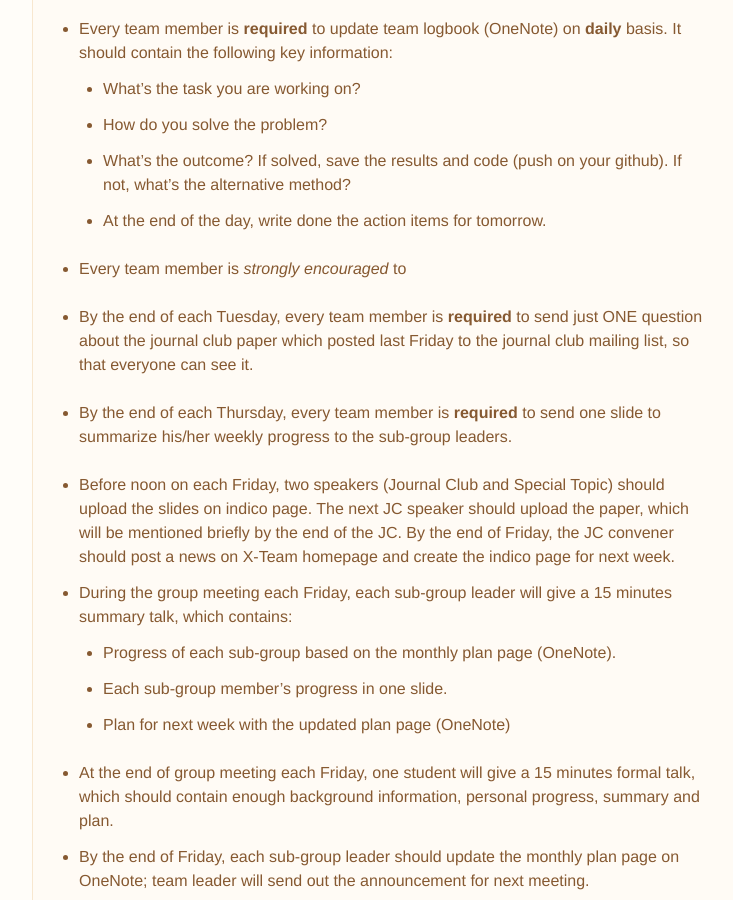
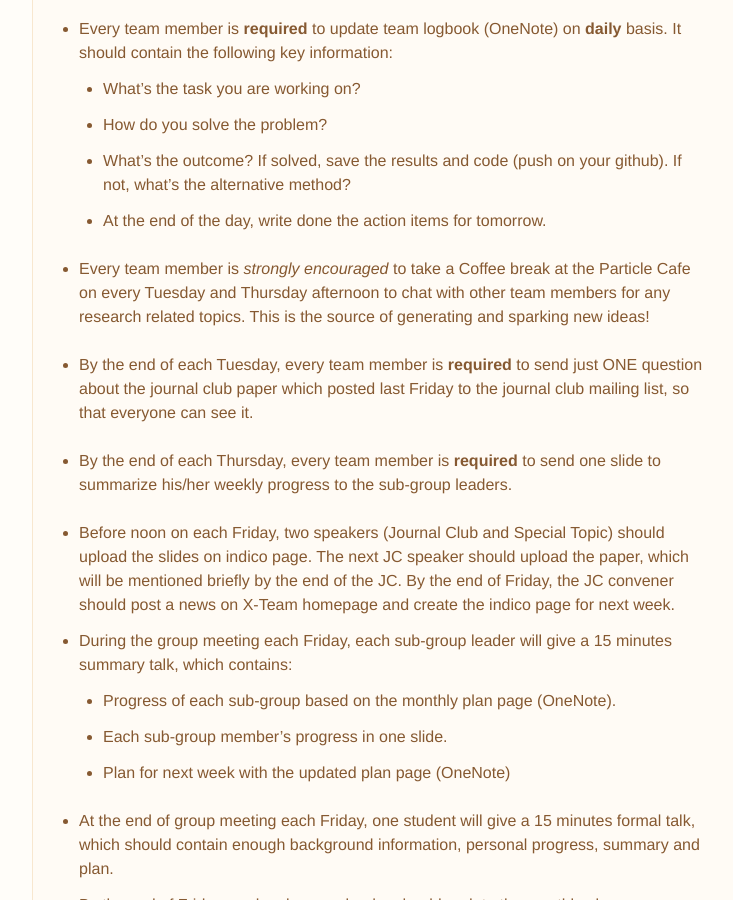
Before and after one commit to dt-np/xteam, a Jekyll site: the page built from _docs/rule.md, in a window 1280 px wide and 900 px high, scrolled down 703 px. Shown: the whole window, without its empty margins (398-1131 px from the left). Built offline with Jekyll 4.4.1, drawn with Linux system fonts in a browser that asks for light colours.

Commit message:
update rule to v1.1

```diff
--- a/_docs/rule.md
+++ b/_docs/rule.md
@@ -23,7 +23,7 @@ Search for New Physics with advanced particle detectors.
     - What's the outcome? If solved, save the results and code (push on your github). If not, what's the alternative method?
     - At the end of the day, write done the action items for tomorrow.
 
-- Every team member is *strongly encouraged* to
+- Every team member is *strongly encouraged* to take a Coffee break at the Particle Cafe on every Tuesday and Thursday afternoon to chat with other team members for any research related topics. This is the source of generating and sparking new ideas!
 
 - By the end of each Tuesday, every team member is **required** to send just ONE question about the journal club paper which posted last Friday to the journal club mailing list, so that everyone can see it.
 
```
